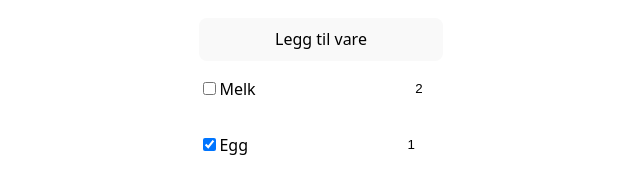
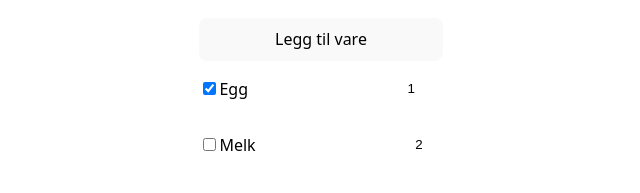
Before and after one commit to StormyDoom/arbeidskrav2_UIN_, a React (Vite) app: page / in a window 1280 px wide. Shown: the part 447-640 px from the top of the page, without its empty margins (319-959 px from the left). Built offline with nearby package versions, Linux system fonts and the light colour scheme.

Commit message:
Oppdatert arbeidskrav

```diff
--- a/src/App.jsx
+++ b/src/App.jsx
@@ -1,7 +1,6 @@
 import './App.css'
 import AddForm from './components/AddForm'
 import ShoppingList from './components/ShoppingList'
-import ShoppingItem from './components/ShoppingItem'
 import './style/style.css'
 import { useState } from 'react'
 
--- a/src/style/style.css
+++ b/src/style/style.css
@@ -42,3 +42,8 @@ h1 {
     color: black;
     border: none;
 }
+
+.shopping-list{
+    display: flex;
+    flex-direction: column-reverse;
+}
```
